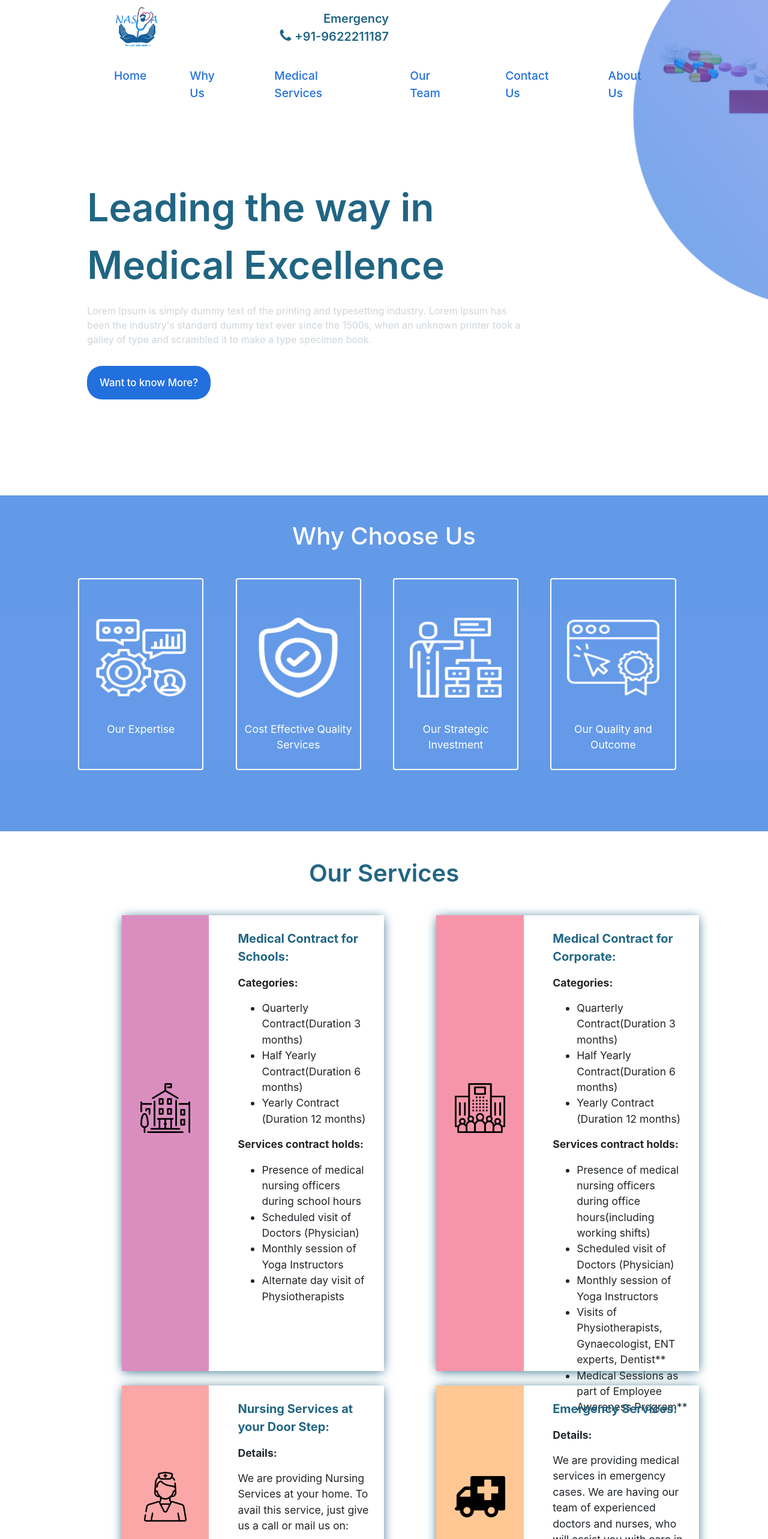
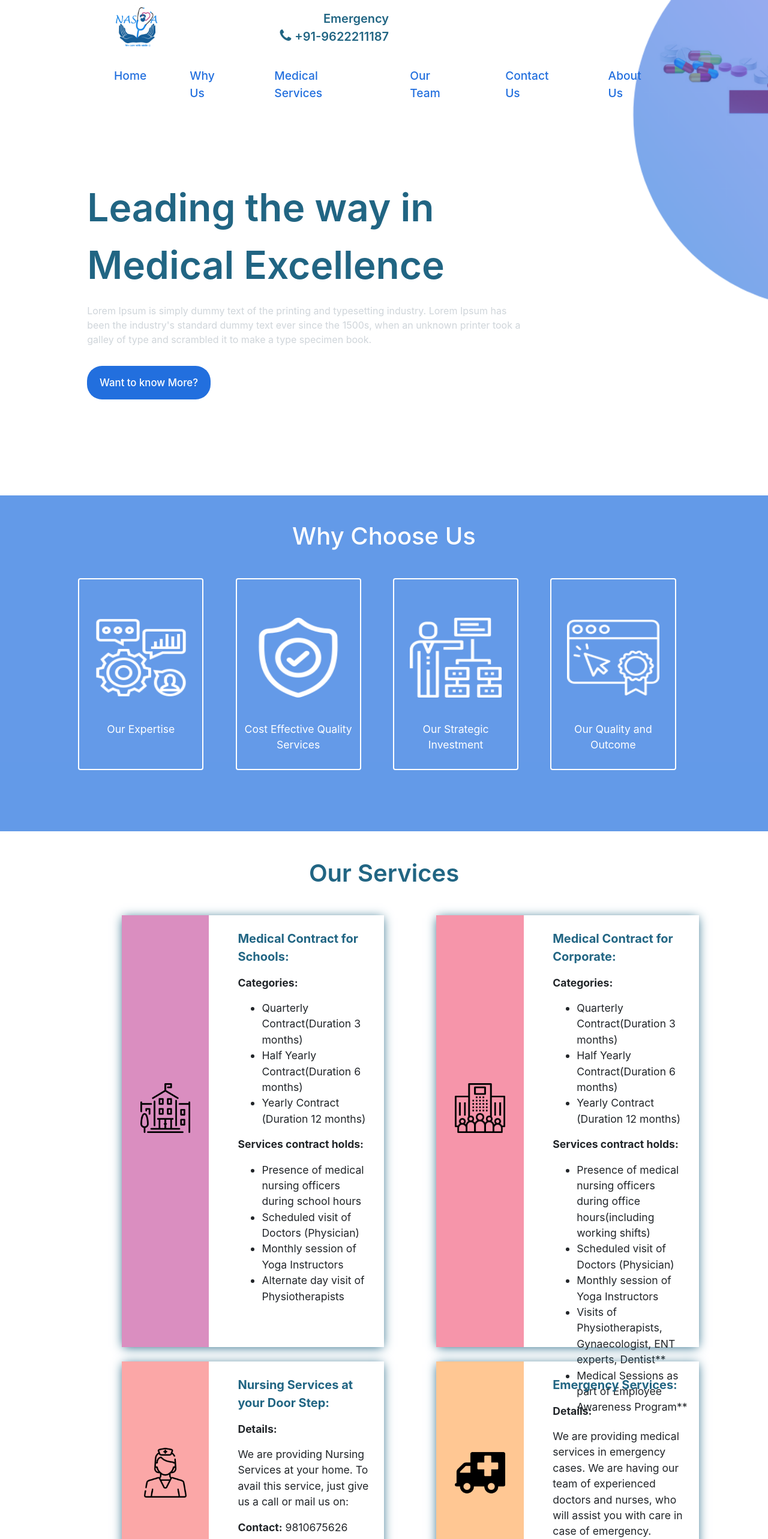
Before and after one commit to sakshi88/Nasya, an Angular app: page / in a window 1280 px wide. Shown: the top 2566 px of the page at 60% size. Built offline with nearby package versions, Linux system fonts and the light colour scheme.

Commit message:
CSS Fixes for large device

```diff
--- a/src/app/landing/our-services/our-services.component.css
+++ b/src/app/landing/our-services/our-services.component.css
@@ -164,7 +164,7 @@
 
 @media only screen and (min-width: 992px) and (max-width: 1500px) {
     .service, .leftContainer {
-        height: 95vh;
+        height: 90vh;
         font-size: 2.2vh
     }
 
```
